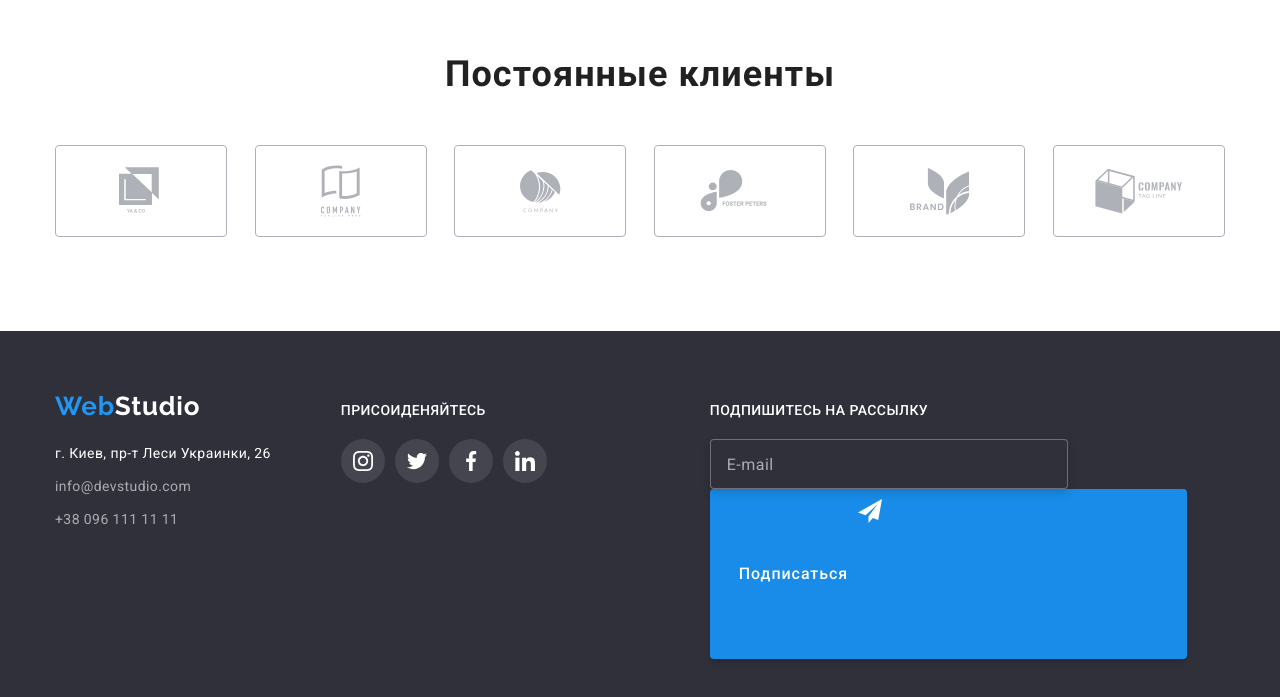
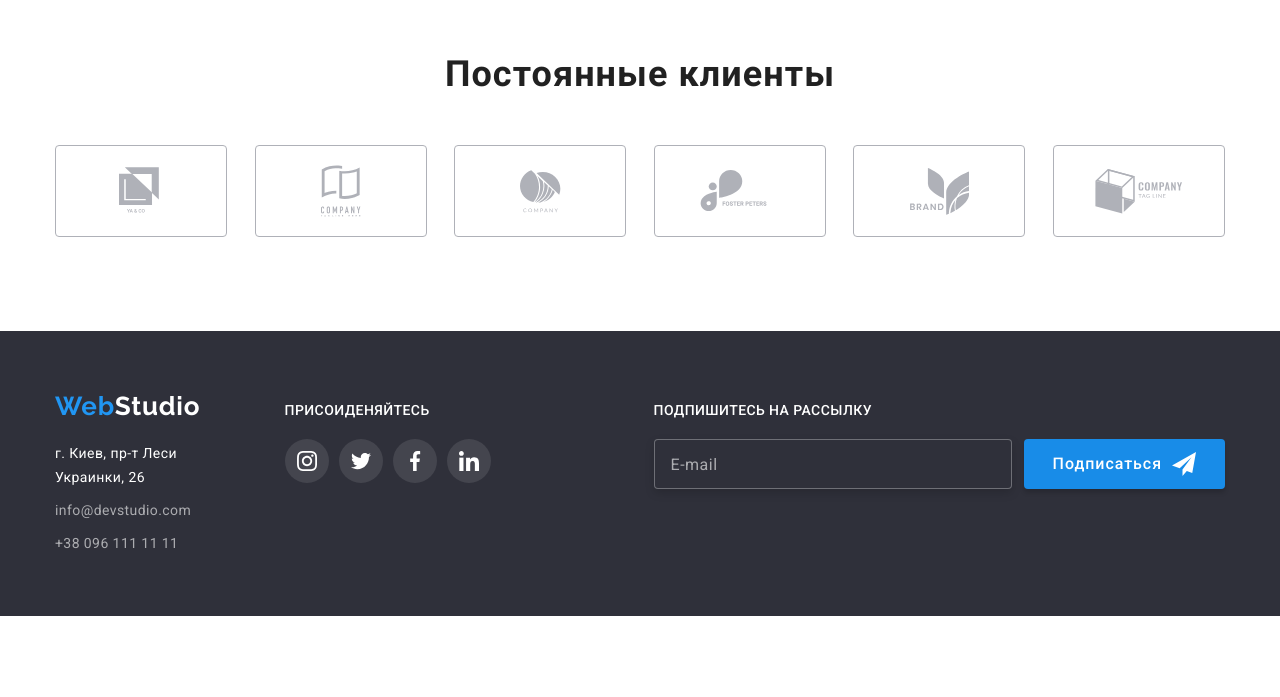
Before and after one commit to AnnaKovalski/goit-markup-hw-06, a plain HTML site: page index.html in a window 1280 px wide. Shown: the part 2344-3041 px from the top of the page. After the commit the page ends 2960 px from the top, so only its background shows below. Drawn offline with nearby package versions, Linux system fonts and the light colour scheme.

Commit message:
Corrections

```diff
--- a/css/styles.css
+++ b/css/styles.css
@@ -782,11 +782,16 @@ img {
 }
 .send-icon {
   display: block;
+  width: 24px;
+  height: 24px;
   margin-left: 10px;
 }
 .sign {
   display: flex;
   justify-content: space-between;
+}
+.sign-wraper {
+  display: inline-flex;
 }
 /* PORTFOLIO*/
 
--- a/index.html
+++ b/index.html
@@ -382,17 +382,18 @@
 
         <div class="footer-form-wraper">
             <b class="invitation">Подпишитесь на рассылку</b>
-            <from class="sign">
-                <div class="sign-wraper"><input type="email" name="email" class="sign-email" placeholder="E-mail">
+            <form class="sign">
+                <div class="sign-wraper">
+                    <input type="email" name="email" class="sign-email" placeholder="E-mail">
                 <button type="submit" class="sign-btn modal-btn">Подписаться
                     <svg class="send-icon">
-                        <use href="./images/svg/symbol-defs.svg#send" width="24px" height="24px"></use>
+                        <use href="./images/svg/symbol-defs.svg#send"></use>
                     </svg>
                 </button>
-
+                </div>
             </div>
 
-             </from>
+             </form>
         </div>
         </div>
     </footer>
```
